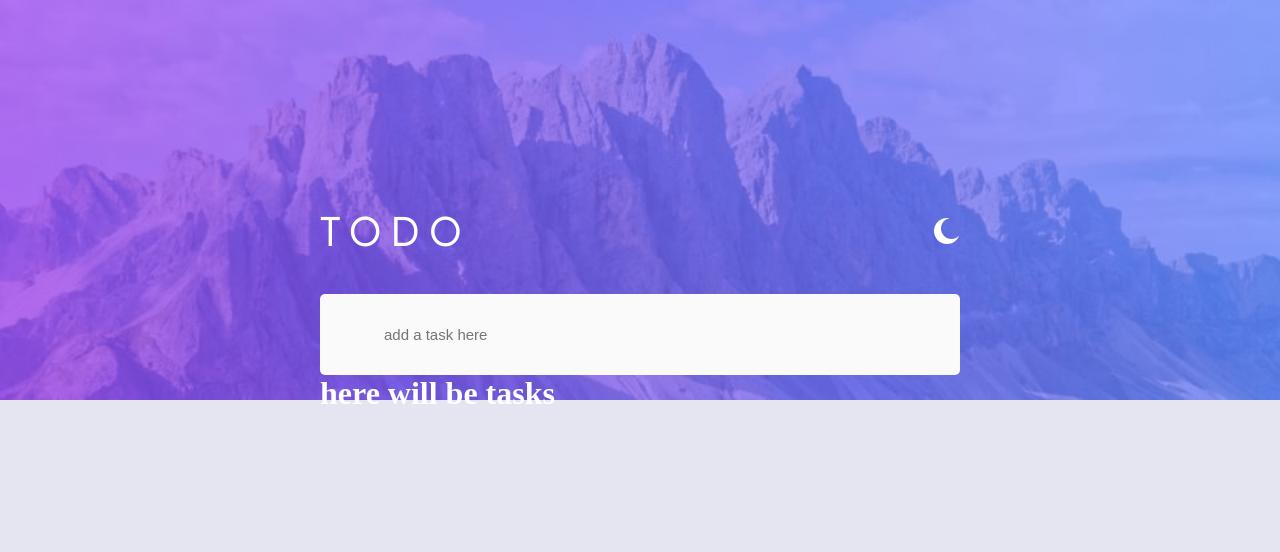
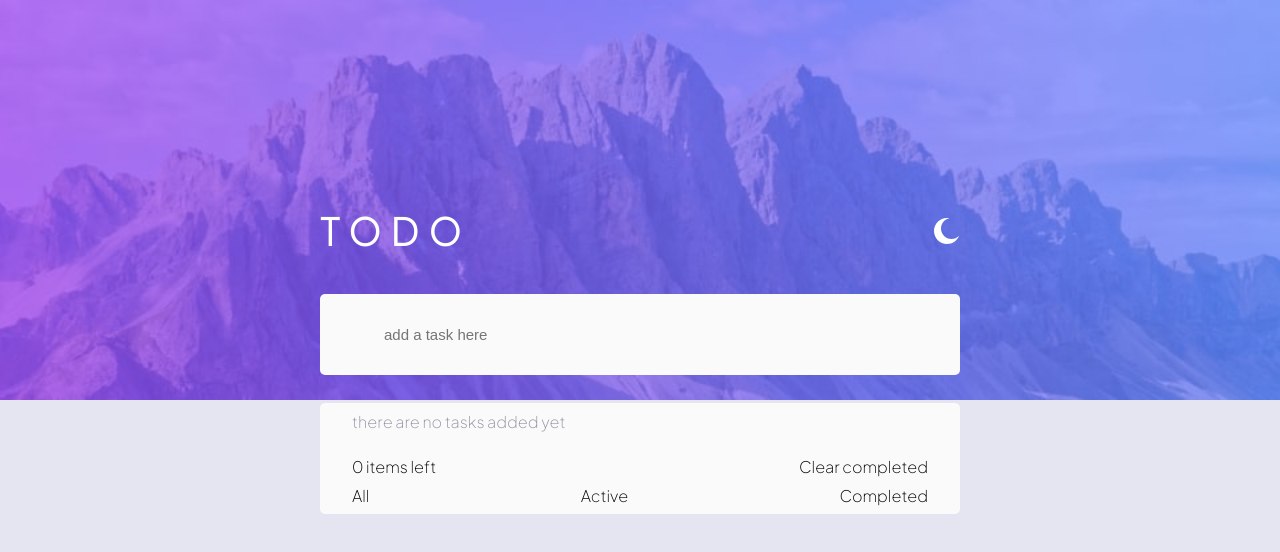
Before and after one commit to Fredvel123/todo_list, a Next.js app: page / in a window 1280 px wide. Shown: the top 552 px of the page. Built offline with nearby package versions, Linux system fonts and the light colour scheme.

Commit message:
some changes

```diff
--- /dev/null
+++ b/src/pages/Tasks/Todo/Footer.jsx
@@ -0,0 +1,21 @@
+import { useSelector } from "react-redux";
+import { FoorterStyles } from "../../../styles/todo-list-styles/footer";
+
+export default function Footer() {
+  const theme = useSelector((state) => state.theme.value);
+  const tasks = useSelector((state) => state.tasks.value);
+
+  return (
+    <FoorterStyles mode={theme}>
+      <div className="up">
+        <p>{tasks.length} items left</p>
+        <p>Clear completed</p>
+      </div>
+      <div className="down">
+        <p>All </p>
+        <p>Active</p>
+        <p>Completed</p>
+      </div>
+    </FoorterStyles>
+  );
+}
--- /dev/null
+++ b/src/pages/Tasks/Todo/Task_list.jsx
@@ -0,0 +1,62 @@
+import { useDispatch, useSelector } from "react-redux";
+import { setTasks } from "../../../redux/slices/tasks.js";
+import {
+  CrossIcon,
+  LineStyle,
+  TasksListStyles,
+} from "../../../styles/todo-list-styles/tasksListStyles";
+import Image from "next/image";
+import checkedIcon from "../../../assets/images/icon-check.svg";
+import crossIcon from "../../../assets/images/icon-cross.svg";
+
+export default function TasksList() {
+  const tasks = useSelector((state) => state.tasks.value);
+  const theme = useSelector((state) => state.theme.value);
+  const dispatch = useDispatch();
+  const toggleTasks = (elem) => {
+    dispatch(
+      setTasks(
+        tasks.map((t) =>
+          t.task === elem.task ? { ...t, completed: !t.completed } : t
+        )
+      )
+    );
+  };
+
+  const removeTask = (elem) => {
+    const taskRemoved = tasks.filter((item) => item.task !== elem.task);
+    dispatch(setTasks(taskRemoved));
+  };
+
+  return (
+    <>
+      {tasks.length > 0 ? (
+        tasks.map((item, index) => (
+          <>
+            <TasksListStyles key={index} mode={theme}>
+              <div className={item.completed ? "image" : "no-image"}>
+                <Image
+                  alt="checkedIcon"
+                  className="checkedIcon"
+                  src={checkedIcon}
+                  onClick={() => toggleTasks(item)}
+                />
+              </div>
+              <p mode={theme}>{item.task}</p>
+              {item.completed ? (
+                <CrossIcon
+                  onClick={() => removeTask(item)}
+                  alt="crossIcon"
+                  src={crossIcon}
+                />
+              ) : null}
+            </TasksListStyles>
+            <LineStyle />
+          </>
+        ))
+      ) : (
+        <p>there are no tasks added yet</p>
+      )}
+    </>
+  );
+}
--- a/src/pages/Tasks/Todo/index.jsx
+++ b/src/pages/Tasks/Todo/index.jsx
@@ -1,7 +1,15 @@
+import { useSelector } from "react-redux";
+import { TodoListStyles } from "../../../styles/todo-list-styles/todolist";
+import Footer from "./Footer";
+import TasksList from "./Task_list";
+
 export default function TodoList() {
+  const theme = useSelector((state) => state.theme.value);
+
   return (
-    <>
-      <h1>here will be tasks</h1>
-    </>
+    <TodoListStyles mode={theme}>
+      <TasksList />
+      <Footer />
+    </TodoListStyles>
   );
 }
--- a/src/pages/Tasks/insertTask/index.jsx
+++ b/src/pages/Tasks/insertTask/index.jsx
@@ -25,6 +25,7 @@ export default function InsertTasks() {
     // if tasks is already created, don't create task
     if (!tasks.find((item) => item.task === titleTask)) {
       dispatch(setTasks([...tasks, { task: titleTask, completed: false }]));
+      setTitleTask("");
     }
   };
 
@@ -36,6 +37,7 @@ export default function InsertTasks() {
     <InsertTasksStyles onSubmit={handlerSubmit} mode={theme}>
       <input
         type="text"
+        value={titleTask}
         onChange={handlerChangeTask}
         placeholder="add a task here"
       />
--- a/src/styles/main.css
+++ b/src/styles/main.css
@@ -3,3 +3,8 @@
 	padding: 0;
 	list-style: none;
 }
+
+body {
+  font-family: "Plus Jakarta Sans", sans-serif;
+  overflow-x: hidden;
+}
--- /dev/null
+++ b/src/styles/todo-list-styles/footer.jsx
@@ -0,0 +1,17 @@
+import styled from "styled-components";
+
+export const FoorterStyles = styled.footer`
+  margin-top: 3vh;
+  .up {
+    display: flex;
+    justify-content: space-between;
+  }
+  .down {
+    margin-top: 1vh;
+    display: flex;
+    justify-content: space-between;
+  }
+  p {
+    color: ${({ mode }) => (mode ? "black" : "white")};
+  }
+`;
--- /dev/null
+++ b/src/styles/todo-list-styles/tasksListStyles.jsx
@@ -0,0 +1,58 @@
+import styled from "styled-components";
+import { dark, light } from "../tools/colors.js";
+import Image from "next/image";
+
+export const TasksListStyles = styled.div`
+  margin-top: 1vh;
+  margin-bottom: 1vh;
+  height: 35px;
+  display: grid;
+  grid-template-columns: 5% 92% 3%;
+  align-items: center;
+  .image {
+    cursor: pointer;
+    display: flex;
+    justify-content: center;
+    align-items: center;
+    width: 15px;
+    height: 15px;
+    border: 1px solid;
+    // border-image-slice: 1;
+    border-image-source: linear-gradient(to left, #743ad5, #d53a9d);
+    border-radius: 100%;
+    background: linear-gradient(to left, #743ad5, #d53a9d);
+    margin-right: 5px;
+    cursor: pointer;
+    .checkedIcon {
+      // opacity: 0;
+    }
+  }
+  .no-image {
+    display: flex;
+    justify-content: center;
+    cursor: pointer;
+    width: 15px;
+    height: 15px;
+    border: 1px solid
+      ${({ mode }) => (mode ? light.DarkGrayishBlue : dark.LightGrayishBlue)};
+    border-radius: 50%;
+    .checkedIcon {
+      opacity: 0;
+    }
+  }
+  p {
+    margin-left: 10px;
+    color: ${({ mode }) => (mode ? "black" : "white")};
+    font-weight: 300;
+  }
+`;
+
+export const LineStyle = styled.div`
+  background: ${({ theme }) =>
+    theme ? light.DarkGrayishBlue : dark.LightGrayishBlue};
+  width: 100%;
+  height: 1px;
+`;
+export const CrossIcon = styled(Image)`
+  cursor: pointer;
+`;
--- /dev/null
+++ b/src/styles/todo-list-styles/todolist.jsx
@@ -0,0 +1,18 @@
+import styled from "styled-components";
+import { dark, light } from "../tools/colors.js";
+
+export const TodoListStyles = styled.div`
+  background: ${({ mode }) =>
+    mode ? light.VeryLightGray : dark.VeryDarkDesaturatedBlue};
+  border-radius: 5px;
+  color: ${({ mode }) =>
+    mode ? light.DarkGrayishBlue : dark.LightGrayishBlue};
+  margin-top: 3.5vh;
+  padding: 1vh 5%;
+  @media screen and (max-width: 650px) {
+    font-size: 15px;
+  }
+  @media screen and (max-width: 450px) {
+    font-size: 13px;
+  }
+`;
```
